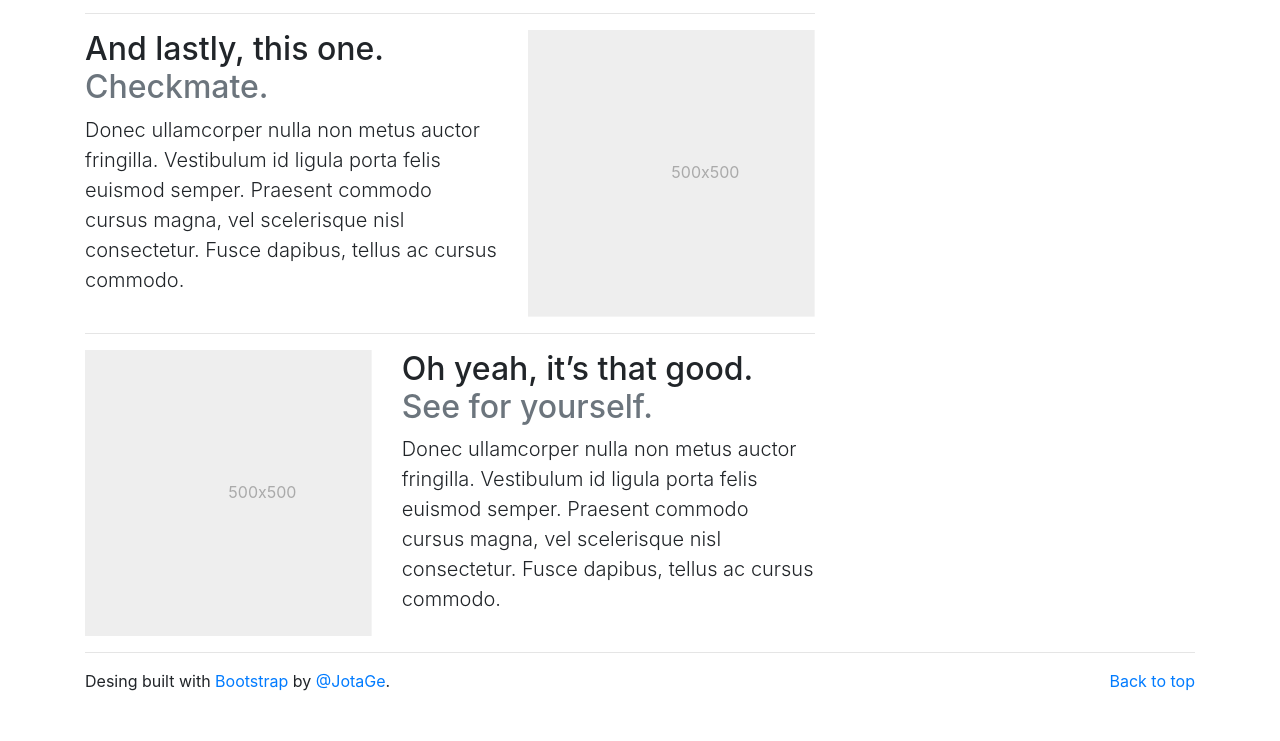
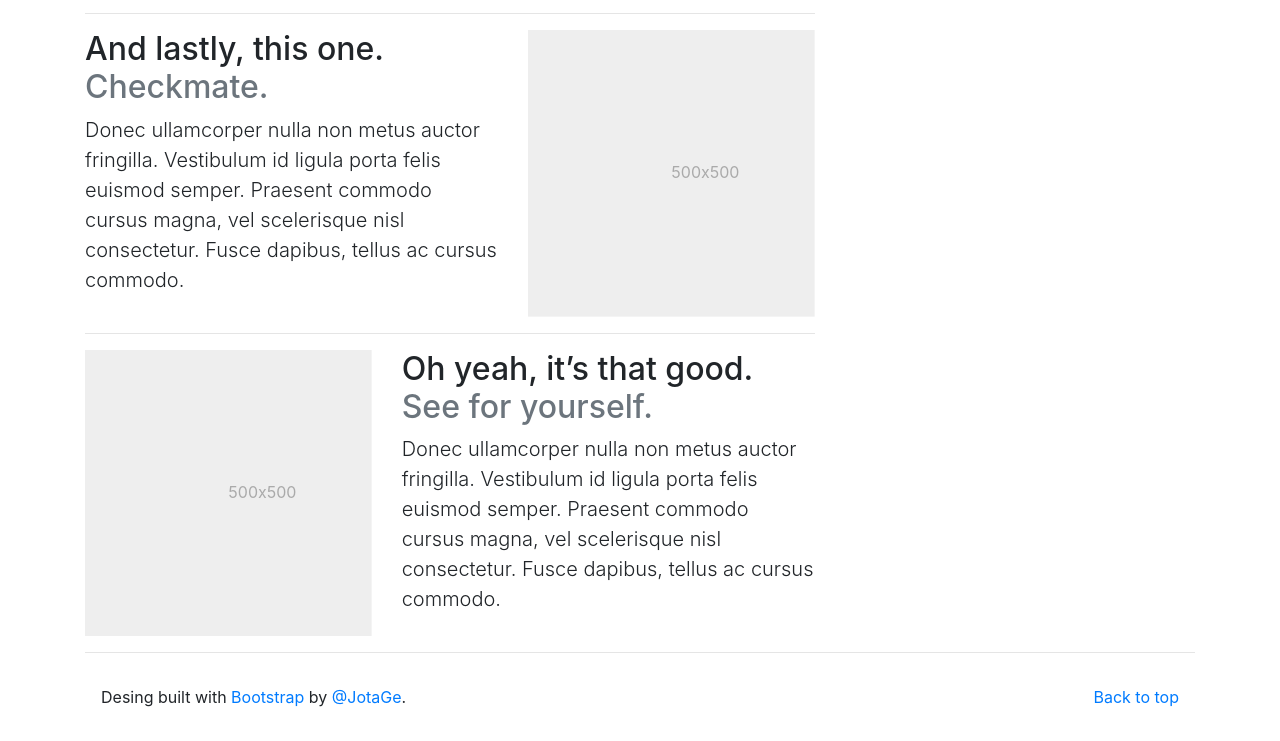
Before and after one commit to jguedez92/MovieFinder, a website: page index.html in a window 1280 px wide. Shown: the part 1734-2475 px from the top of the page. Before the commit the page ends 2443 px from the top, so only its background shows below. Drawn offline with nearby package versions, Linux system fonts and the light colour scheme; no server answers.

Commit message:
Seccion Aside Modificada - se ajusto tamaño de footer y cantidad de peliculas mostradas en aside

```diff
--- a/index.html
+++ b/index.html
@@ -216,8 +216,8 @@
     </main>
     <!-- SECCION FOOTER -->
     <div class="container">
-        <hr class="featurette-divider">
-        <footer class="blog-footer ">
+        <hr class="featurette-divider ">
+        <footer class="blog-footer p-3 ">
             <div class="row">
                 <div class="col-sm-6 col-md-6 col-lg-6">
                     <p>Desing built with <a href="https://getbootstrap.com/">Bootstrap</a> by <a
```
